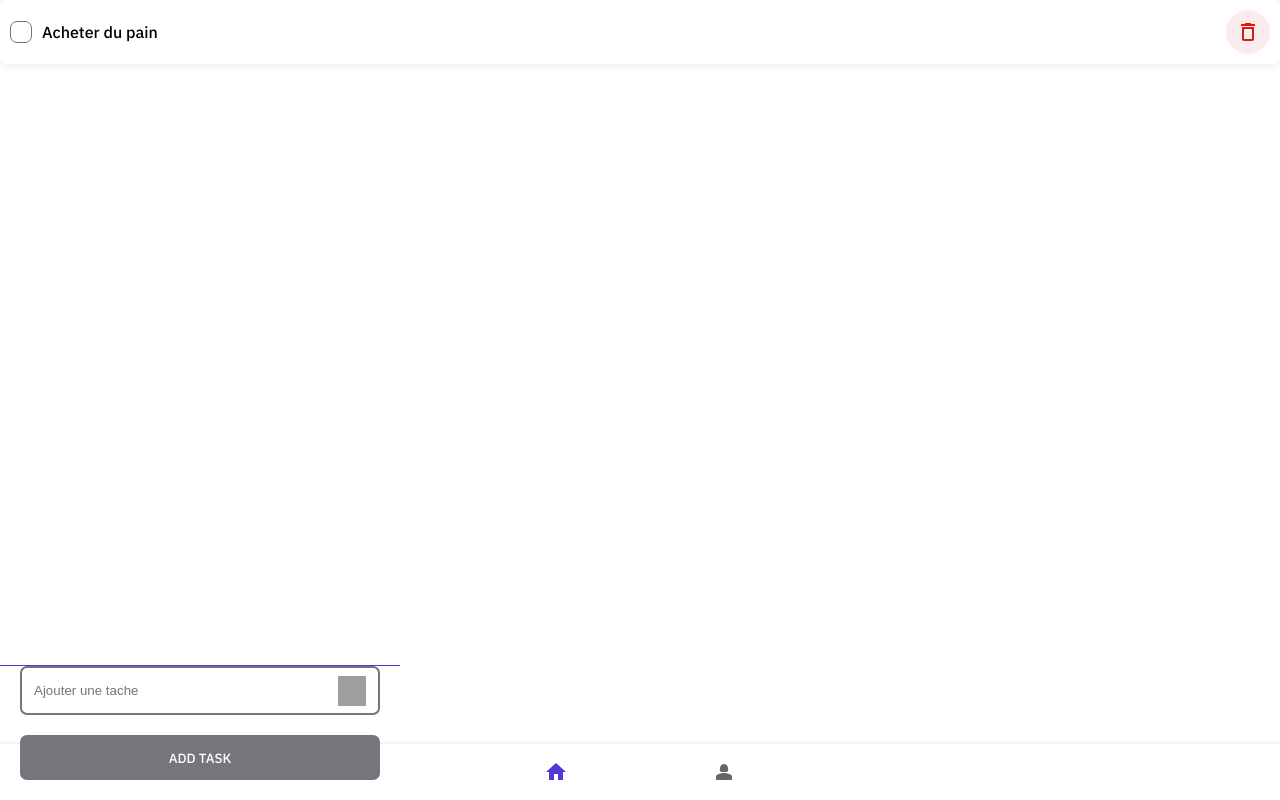
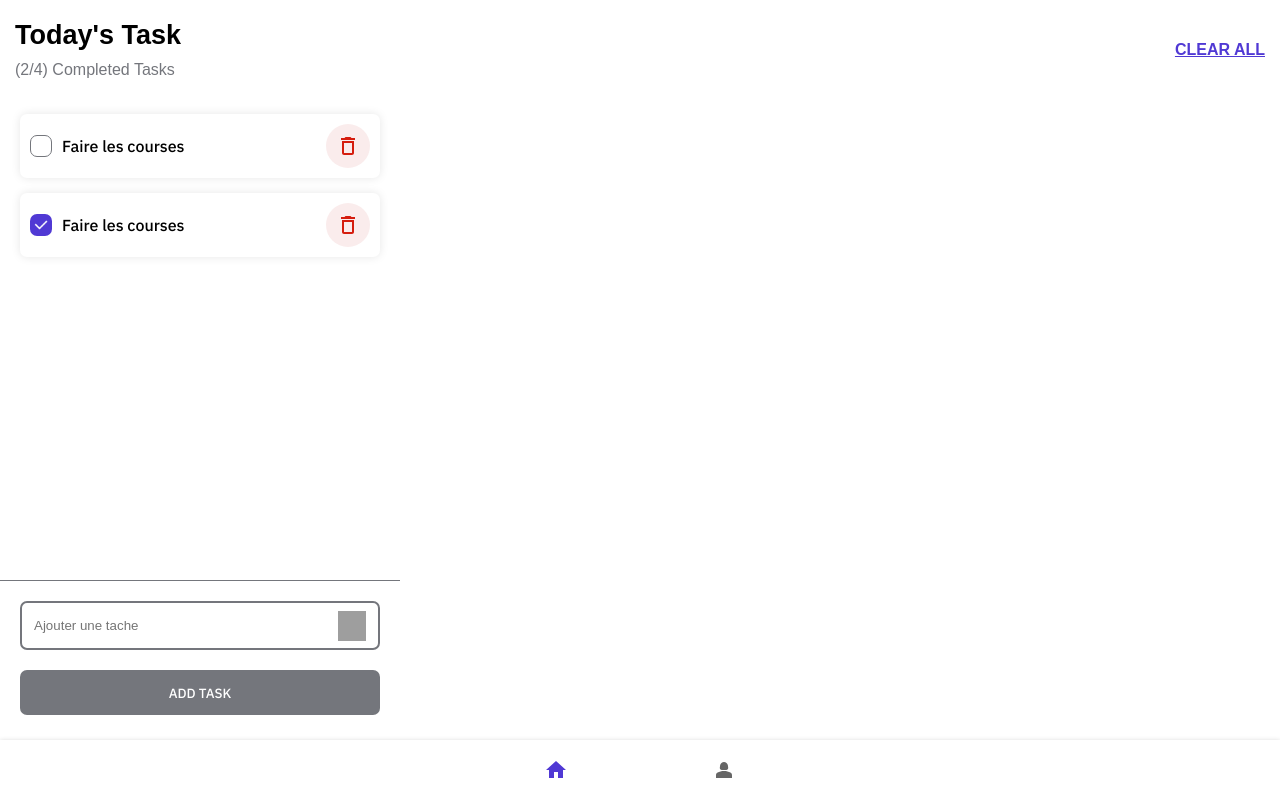
Before and after one commit to AdrienADV/task-app-pwa, a React (Vite) app: page /home in a window 1280 px wide. Built offline with nearby package versions, Linux system fonts and the light colour scheme; grey boxes are pictures that could not be loaded.

Commit message:
home page style with navigation

```diff
--- a/dev-dist/sw.js
+++ b/dev-dist/sw.js
@@ -82,7 +82,7 @@ define(['./workbox-b5f7729d'], (function (workbox) { 'use strict';
     "revision": "3ca0b8505b4bec776b69afdba2768812"
   }, {
     "url": "/index.html",
-    "revision": "0.91hralh8tk"
+    "revision": "0.hor5of5b9hg"
   }], {});
   workbox.cleanupOutdatedCaches();
   workbox.registerRoute(new workbox.NavigationRoute(workbox.createHandlerBoundToURL("/index.html"), {
--- a/src/components/Navigation.jsx
+++ b/src/components/Navigation.jsx
@@ -38,7 +38,13 @@ const Navigation = () => {
         setValue(newValue);
         handleNavigation(newValue);
       }}
-      sx={{ width: '100%', position: 'fixed', bottom: 0, boxShadow: '0px 1px 5px rgba(0,0,0,0.2)' }}
+      sx={{
+        height: '60px',
+        width: '100%',
+        position: 'fixed',
+        bottom: 0,
+        boxShadow: '0px 1px 5px rgba(0,0,0,0.2)',
+      }}
       disableRipple={true}
     >
       <BottomNavigationAction
--- a/src/components/content/Task.jsx
+++ b/src/components/content/Task.jsx
@@ -19,6 +19,7 @@ const Task = ({ content, isCompleted, onDeleted }) => {
         borderRadius: 7,
         boxShadow: '0px 0px 10px rgba(0,0,0,0.1)',
         padding: '10px',
+        margin: '15px 0',
       }}
     >
       <div
--- a/src/pages/Home/Home.jsx
+++ b/src/pages/Home/Home.jsx
@@ -5,14 +5,31 @@ import { useNavigate } from 'react-router-dom';
 import CustomButton from '../../components/content/CustomButton';
 import TextInputCustom from '../../components/content/TextInputCustom';
 import Task from '../../components/content/Task';
+import { colors } from '../../Colors';
 
 const Home = () => {
-  const navigate = useNavigate();
   const [value, setValue] = useState('');
 
   return (
     <div>
-      <Task isCompleted={false} content={'Acheter du pain'} />
+      <div className='header'>
+        <div>
+          <h1 style={{ fontWeight: 'bold', fontSize: 27 }}>Today's Task</h1>
+          <p style={{ color: colors.LIGHT_GREY, marginTop: 10 }}>(2/4) Completed Tasks</p>
+        </div>
+        <p className='remove-task'>CLEAR ALL</p>
+      </div>
+      <div
+        style={{
+          width: '400px',
+          height: '430px',
+          padding: '0 20px',
+          overflow: 'scroll',
+        }}
+      >
+        <Task content='Faire les courses' isCompleted={false} />
+        <Task content='Faire les courses' isCompleted={true} />
+      </div>
       <div className='bottom-input'>
         <TextInputCustom value={value} onChangeText={setValue} placeholder='Ajouter une tache' />
         <CustomButton
--- a/src/pages/Home/HomeStyle.css
+++ b/src/pages/Home/HomeStyle.css
@@ -7,7 +7,6 @@
 html,
 body {
   font-family: 'IBM', sans-serif;
-  font-weight: 500;
   font-style: normal;
 }
 
@@ -17,6 +16,21 @@ body {
   width: 400px;
   padding: 0 20px;
   position: absolute;
-  bottom: 20px;
-  border-top: 1px solid #5039d4;
+  bottom: calc(60px + 25px);
+  padding-top: 20px;
+  border-top: 1px solid #74767c;
 }
+
+.header {
+  display: flex;
+  justify-content: space-between;
+  align-items: center;
+  padding: 20px 15px;
+}
+
+.remove-task {
+  cursor: pointer;
+  color: #5039d4;
+  font-weight: bold;
+  text-decoration: underline;
+}
--- a/src/services/db.js
+++ b/src/services/db.js
@@ -4,8 +4,10 @@ import Dexie from 'dexie';
 const db = new Dexie('TodoDatabase');
 db.version(1).stores({
     taskDetails: '++id, taskId, detail',
-    task: '++id, content, isCompleted'
+    task: '++id, content, isCompleted, status'
 });
+
+// status => higher priority, lower priority, medium priority
 
 const addTodo = async (content) => {
     try {
```
